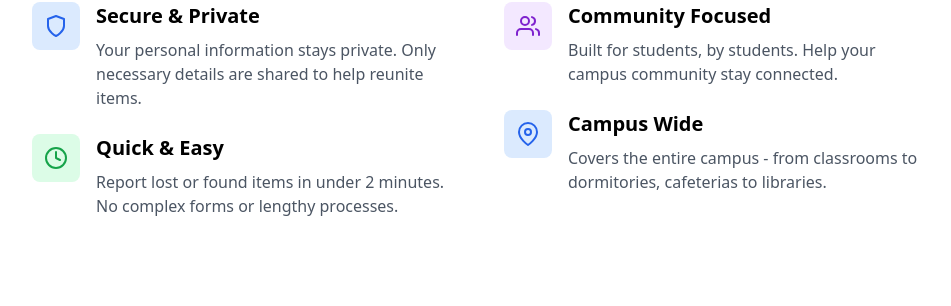
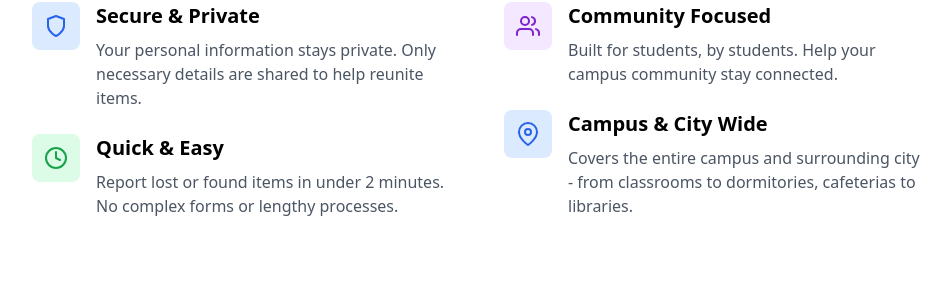
Before and after one commit to Praneeth-velicharla/Campus-Lost-and-Found-Portal, a Django app: page / in a window 1280 px wide. Shown: the part 1745-2051 px from the top of the page, without its empty margins (160-1111 px from the left). Run offline with Django 5.2, Linux system fonts and the light colour scheme; some libraries are stand-ins or nearby versions.

Commit message:
first commit

```diff
--- a/app/templates/index.html
+++ b/app/templates/index.html
@@ -236,9 +236,9 @@
               <i data-feather="map-pin" class="h-6 w-6 text-blue-600"></i>
             </div>
             <div>
-              <h3 class="text-xl font-semibold mb-2">Campus Wide</h3>
+              <h3 class="text-xl font-semibold mb-2">Campus & City Wide</h3>
               <p class="text-gray-600">
-                Covers the entire campus - from classrooms to dormitories, cafeterias to libraries.
+                Covers the entire campus and surrounding city - from classrooms to dormitories, cafeterias to libraries.
               </p>
             </div>
           </div>
--- a/project/settings.py
+++ b/project/settings.py
@@ -28,7 +28,7 @@ SECRET_KEY = os.environ.get('SECRET_KEY', 'unsafe-secret-key')
 
 
 # SECURITY WARNING: don't run with debug turned on in production!
-DEBUG = False
+DEBUG = True
 
 ALLOWED_HOSTS = ['*']
 
```
